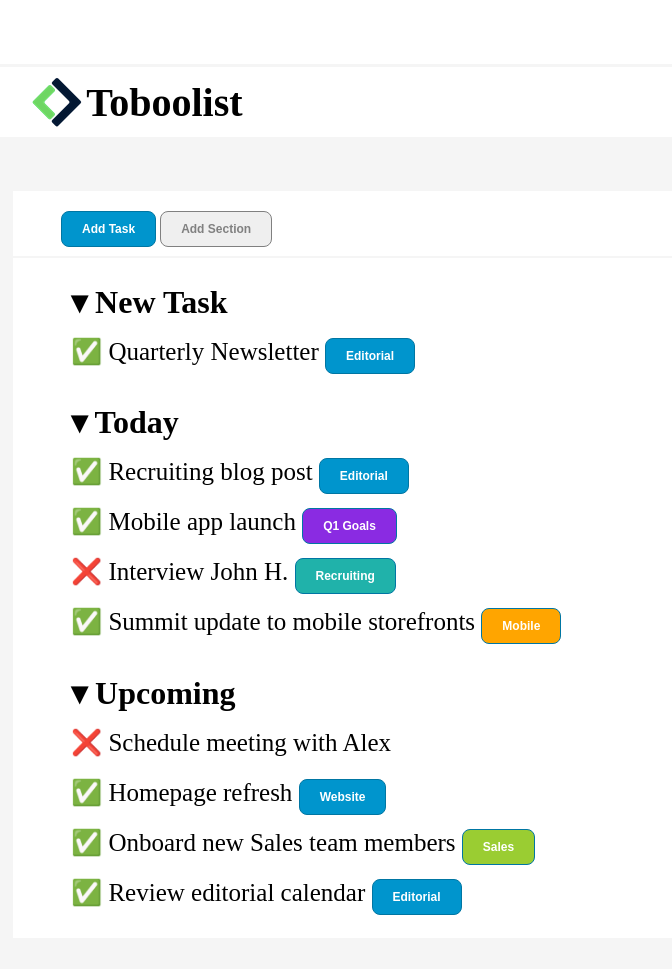
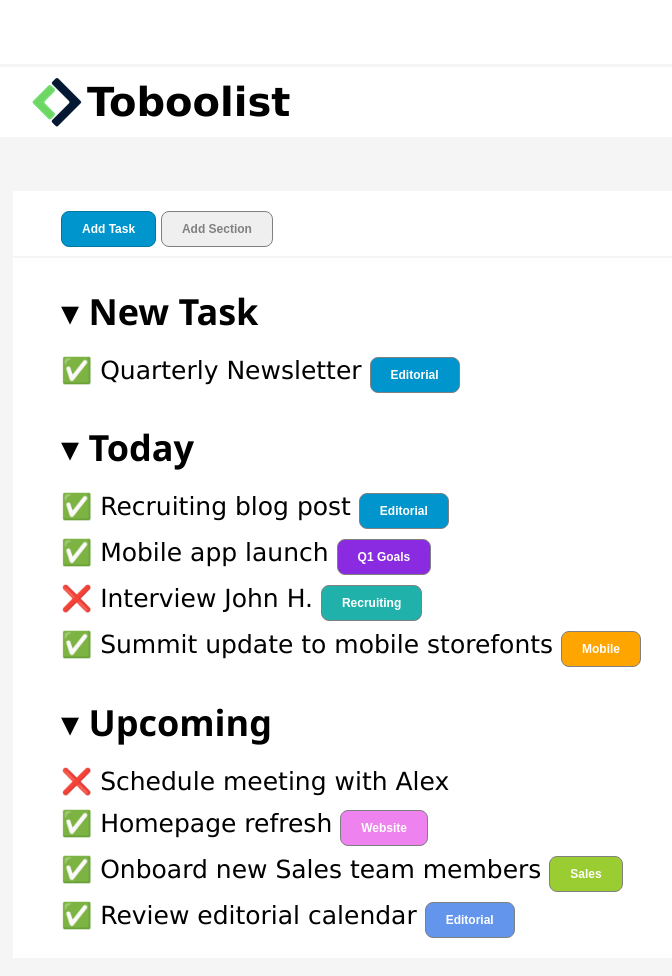
Before and after one commit to JacopoZando/html-css-toboolist, a plain HTML site: page index.html in a window 1280 px wide. Shown: the whole page, without its empty margins (211-883 px from the left). Drawn offline with nearby package versions, Linux system fonts and the light colour scheme.

Commit message:
Consigli Olga
Modifiche del 21 Gen, liste ed etichette

```diff
--- a/css/main.css
+++ b/css/main.css
@@ -66,18 +66,25 @@
 
 }
 
-/* GESTIONE */
+/* GESTIONE TAG*/
 
 p {
-  display: inline;
   font-size: 25px;
-
 }
 
 p, h1 {
-  padding-left: 10px;
+
   line-height: 50px;
 }
+ul {
+  font-size: 25px;
+  list-style-type: none;
+}
+
+li {
+  padding-top: 5px;
+}
+
 
 
 /* GESTIONE DEI PULSANTI */
@@ -107,22 +114,39 @@ border: solid 1px grey;
 border-radius: 8px;
 }
 
-.viola {
-background: blueviolet;
+/* GESTIONE DELLE ETICHETTE */
+
+span.w3-tag {
+  background-color: #0095cd;
+  text-align: center;
+  text-decoration: none;
+  font: bold 12px Arial, Helvetica, sans-serif;
+  color: white;
+  padding: 10px 20px;
+  border: solid 1px grey;
+  border-radius: 8px;
+
 }
 
-rosa {
-background: #FF69B4;
+span.rosa {
+background-color: violet;
 }
 
-.arancio {
-background: orange;
+span.azzurro {
+background-color: #6495ed;
+}
+span.arancio {
+background-color: orange;
 }
 
-.verde {
-background: lightseagreen;
+span.viola {
+  background-color: blueviolet;
 }
 
-.verdechiaro {
-background: #9ACD32;
+span.verde {
+background-color: lightseagreen;
 }
+
+span.verdechiaro {
+background-color: #9ACD32;
+}
--- a/index.html
+++ b/index.html
@@ -4,6 +4,7 @@
     <meta charset="utf-8">
     <title>Toboolist</title>
     <link rel="stylesheet" href="css/main.css">
+    <link rel="stylesheet" href="https://www.w3schools.com/w3css/4/w3.css">
   </head>
   <body>
     <header>
@@ -28,26 +29,37 @@
         <div class="menudown">
           <div class="menunewtask">
 
-            <h1>&#9662 <b>New Task</b></h1>
-            <p>&#9989 Quarterly Newsletter </p> <button class="pulsante1">Editorial</button>
+            <h1>&#9662 <strong>New Task</strong></h1>
+            <ul>
+              <li>&#9989 Quarterly Newsletter <span class="w3-tag">Editorial</span></li></li>
+            </ul>
 
           </div>
 
           <div class="menutoday">
-            <h1>&#9662 <b>Today</b></h1>
-            <p>&#9989 Recruiting blog post </p> <button class="pulsante1">Editorial</button><br>
-            <p>&#9989 Mobile app launch </p> <button class="pulsante1 viola">Q1 Goals</button><br>
-            <p>&#10060 Interview John H. </p> <button class="pulsante1 verde">Recruiting</button><br>
-            <p>&#9989 Summit update to mobile storefronts </p> <button class="pulsante1 arancio">Mobile</button>
+            <h1>&#9662 <strong>Today</strong></h1>
+            <ul>
+
+            <li>&#9989 Recruiting blog post <span class="w3-tag">Editorial</span></li></li>
+            <li>&#9989 Mobile app launch <span class="w3-tag viola">Q1 Goals</span></li>
+            <li>&#10060 Interview John H. <span class="w3-tag verde">Recruiting</span></li>
+            <li>&#9989 Summit update to mobile storefonts <span class="w3-tag arancio">Mobile</span></li>
+            <p></p>
+            </ul>
           </div>
 
           <div class="menuupcoming">
-            <h1>&#9662 <b>Upcoming</b></h1>
-            <p>&#10060 Schedule meeting with Alex </p> <br>
-            <p>&#9989 Homepage refresh </p> <button class="pulsante1 rosa" >Website</button><br>
-            <p>&#9989 Onboard new Sales team members </p> <button class="pulsante1 verdechiaro">Sales</button><br>
-            <p>&#9989 Review editorial calendar </p> <button class="pulsante1">Editorial</button><br>
+            <h1>&#9662 <strong>Upcoming</strong></h1>
+            <ul>
+
+            <li>&#10060 Schedule meeting with Alex</li>
+            <li>&#9989 Homepage refresh <span class="w3-tag rosa">Website</span></li>
+            <li>&#9989 Onboard new Sales team members <span class="w3-tag verdechiaro">Sales</span></li>
+            <li>&#9989 Review editorial calendar <span class="w3-tag azzurro">Editorial</span></li>
+            <p></p>
+            </ul>
           </div>
+
 
 
         </div>
```
